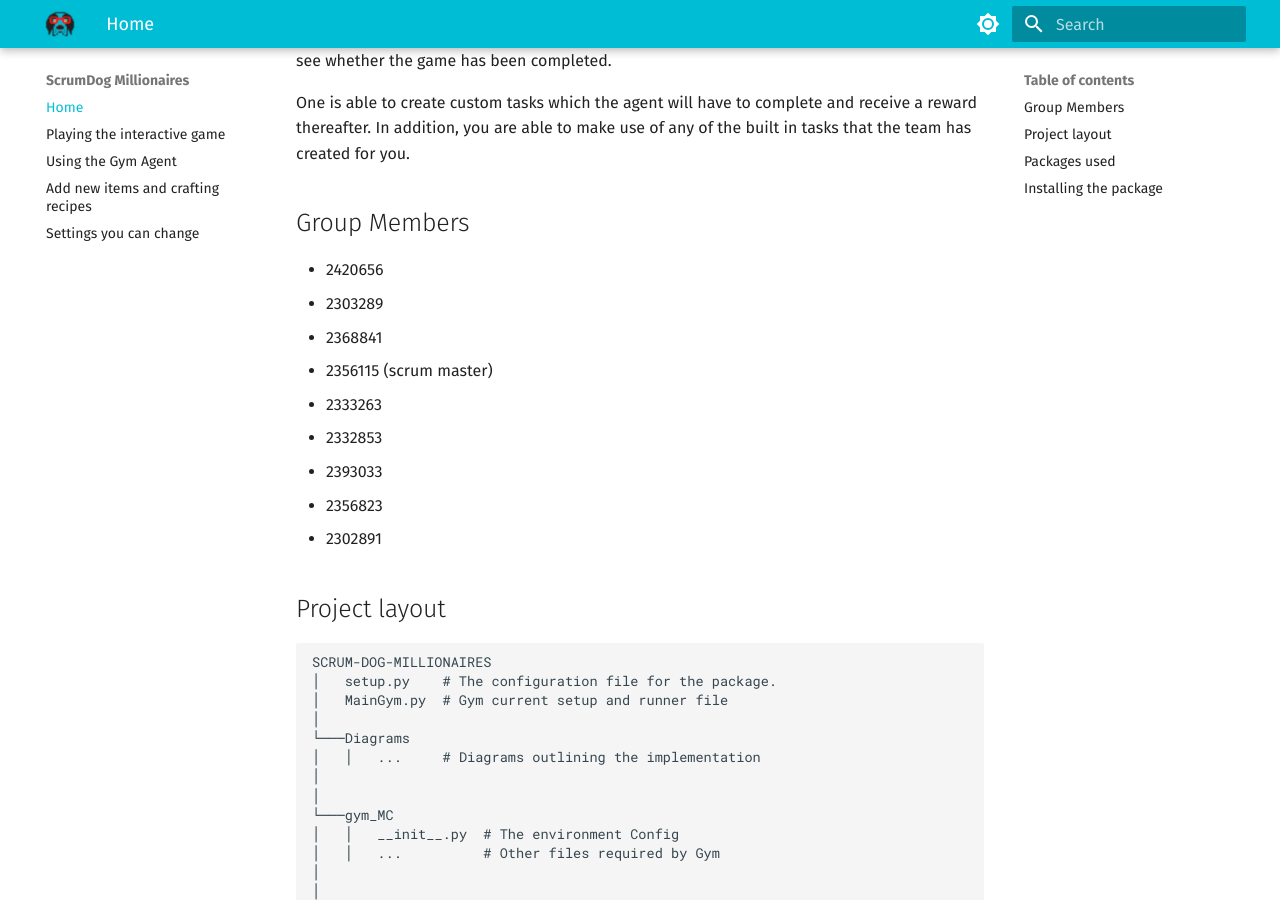
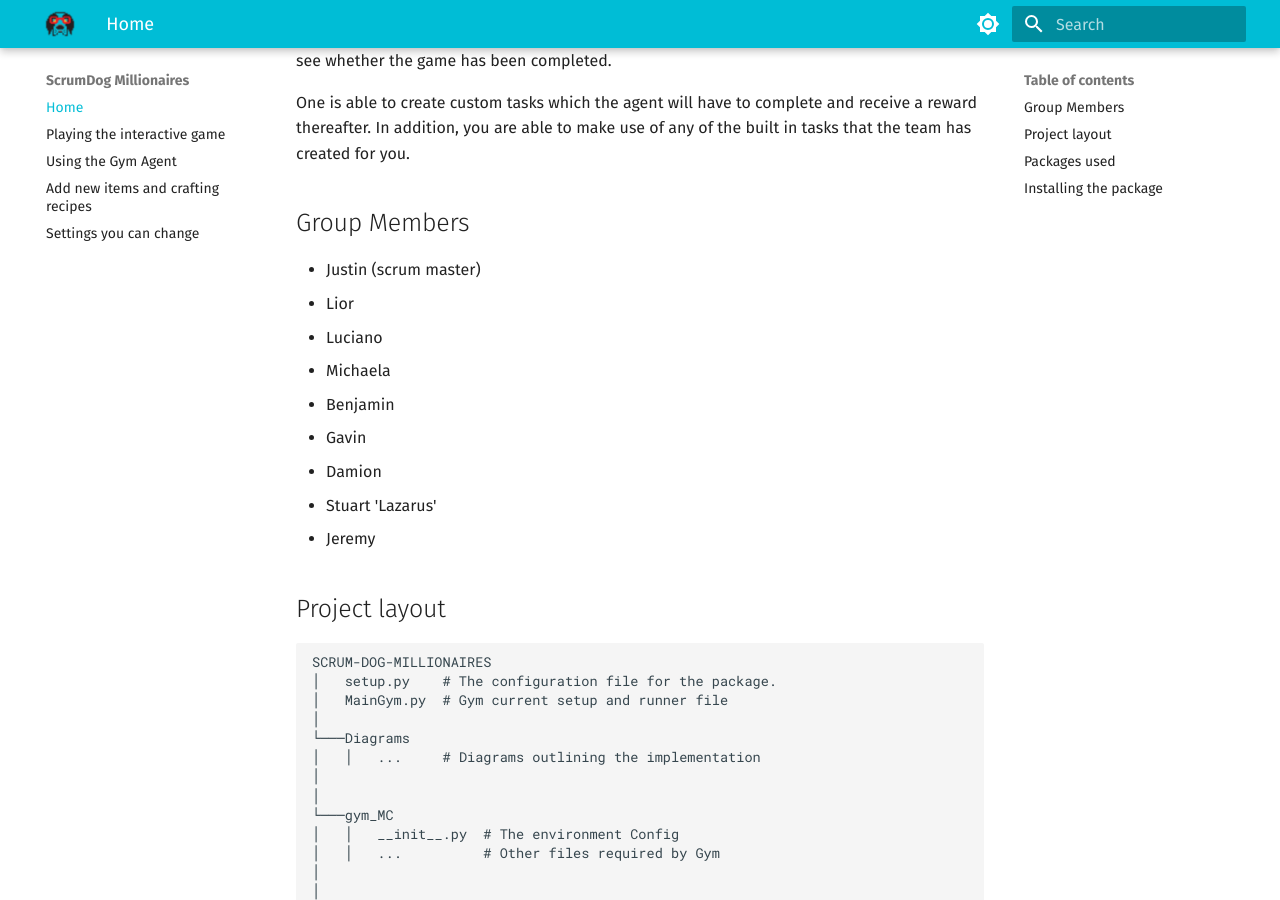
Before and after one commit to 2333263/ScrumDogMillionaires, an MkDocs documentation site: the page built from Website/docs/index.md, in a window 1280 px wide and 900 px high, scrolled down 708 px. Built offline with MkDocs 1.6.1 and Material for MkDocs 9.7.7, drawn with Linux system fonts in a browser that asks for light colours.

Commit message:
updated read me and site

````diff
--- a/Website/docs/index.md
+++ b/Website/docs/index.md
@@ -28,15 +28,16 @@ In addition, you are able to make use of any of the built in tasks that the team
 <!--- Add in info about Jim & Michael (our lord and savior) here  -->
 
 ## Group Members
-* 2420656
-* 2303289
-* 2368841
-* 2356115 (scrum master)
-* 2333263
-* 2332853
-* 2393033
-* 2356823
-* 2302891
+* Justin (scrum master)
+* Lior
+* Luciano
+* Michaela
+* Benjamin
+* Gavin
+* Damion
+* Stuart 'Lazarus'
+* Jeremy
+
 
 ## Project layout
 ```
````
Also changed, not shown: README.md, Website/site/index.html, Website/site/search/search_index.json, 1 other file.
